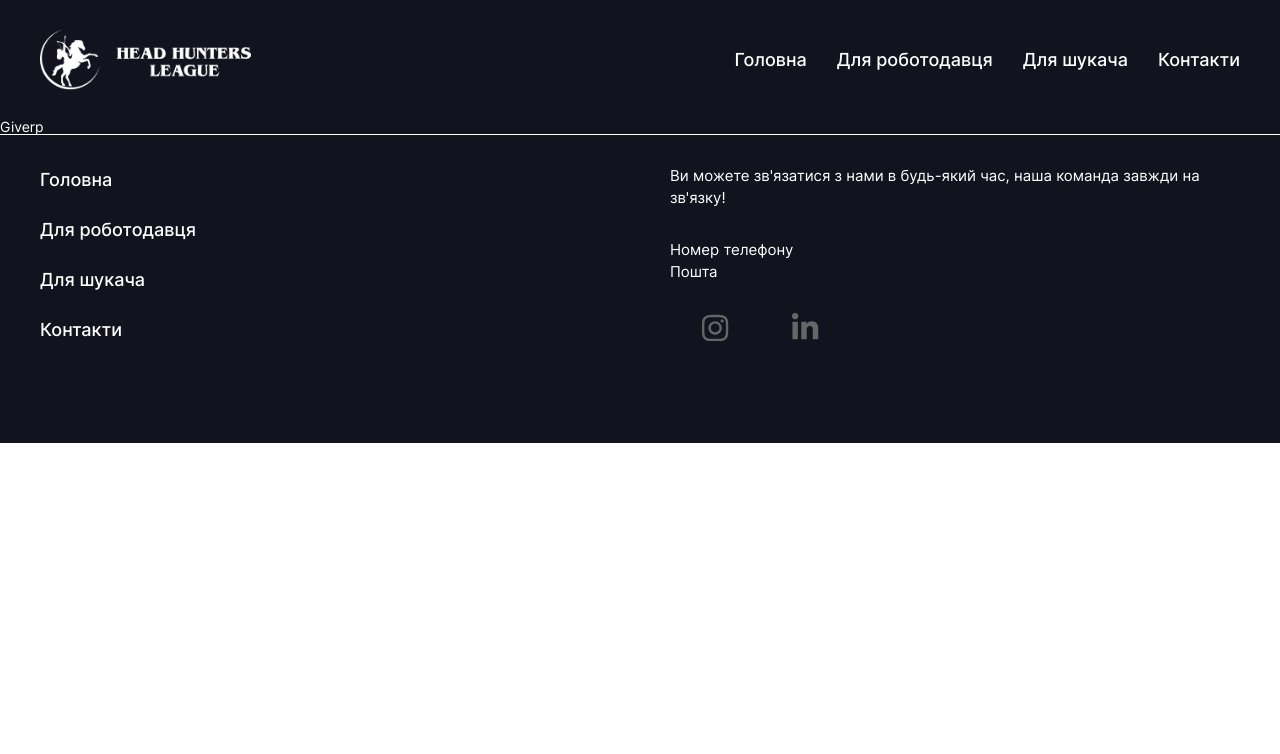
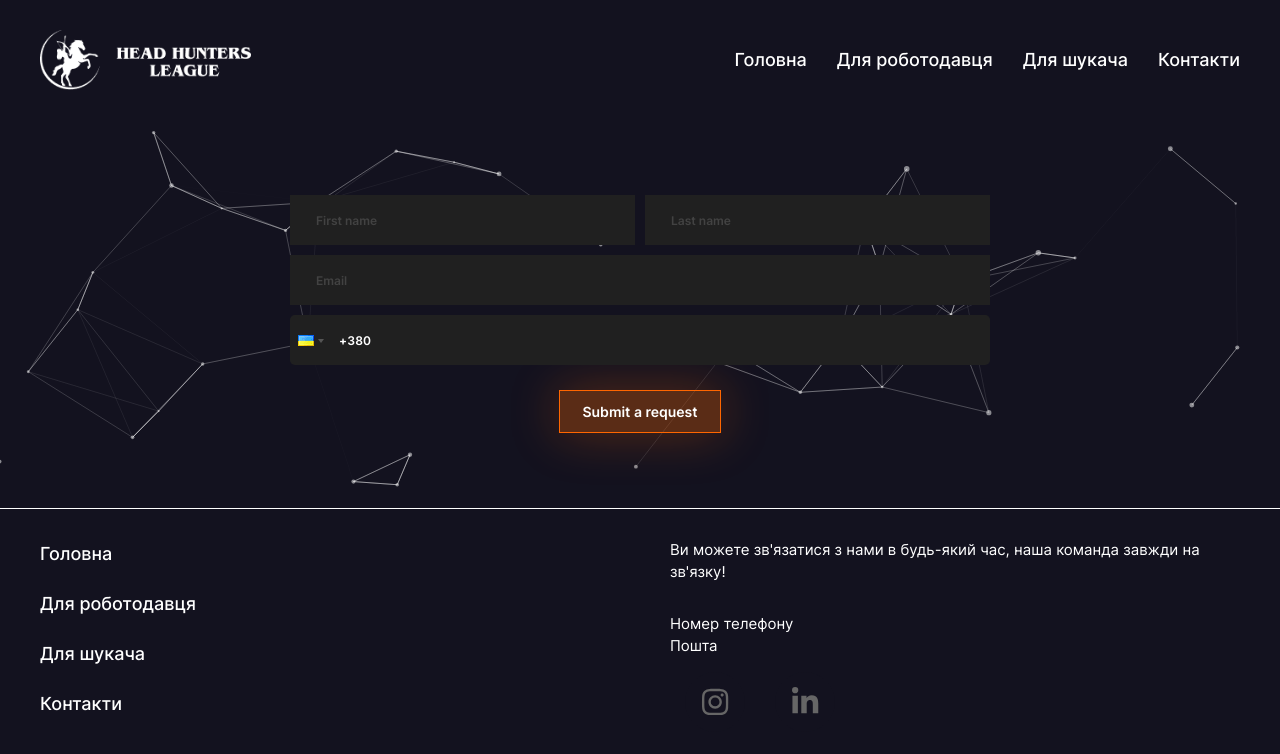
Before and after one commit to Valerkaa/HRAgency, a React (Create React App) app: page /employer in a window 1280 px wide. Shown: the top 754 px of the page. Built offline with nearby package versions, Linux system fonts and the light colour scheme.

Commit message:
Added form

```diff
--- a/package.json
+++ b/package.json
@@ -11,12 +11,17 @@
     "@testing-library/jest-dom": "^5.17.0",
     "@testing-library/react": "^13.4.0",
     "@testing-library/user-event": "^13.5.0",
+    "@tsparticles/engine": "^3.0.3",
+    "@tsparticles/react": "^3.0.0",
+    "@tsparticles/slim": "^3.0.3",
     "@types/jest": "^27.5.2",
     "@types/node": "^16.18.68",
     "@types/react": "^18.2.45",
     "@types/react-dom": "^18.2.18",
     "react": "^18.2.0",
     "react-dom": "^18.2.0",
+    "react-hook-form": "^7.49.3",
+    "react-phone-input-2": "^2.15.1",
     "react-router": "^6.21.0",
     "react-router-dom": "^6.21.0",
     "react-scripts": "5.0.1",
--- a/public/index.html
+++ b/public/index.html
@@ -10,34 +10,13 @@
       content="Web site created using create-react-app"
     />
     <link rel="apple-touch-icon" href="%PUBLIC_URL%/logo192.png" />
-    <!--
-      manifest.json provides metadata used when your web app is installed on a
-      user's mobile device or desktop. See https://developers.google.com/web/fundamentals/web-app-manifest/
-    -->
     <link rel="manifest" href="%PUBLIC_URL%/manifest.json" />
-    <!--
-      Notice the use of %PUBLIC_URL% in the tags above.
-      It will be replaced with the URL of the `public` folder during the build.
-      Only files inside the `public` folder can be referenced from the HTML.
-
-      Unlike "/favicon.ico" or "favicon.ico", "%PUBLIC_URL%/favicon.ico" will
-      work correctly both with client-side routing and a non-root public URL.
-      Learn how to configure a non-root public URL by running `npm run build`.
-    -->
-    <title>React App</title>
+    <title>
+      Head Hunters
+    </title>
   </head>
   <body>
     <noscript>You need to enable JavaScript to run this app.</noscript>
     <div id="root"></div>
-    <!--
-      This HTML file is a template.
-      If you open it directly in the browser, you will see an empty page.
-
-      You can add webfonts, meta tags, or analytics to this file.
-      The build step will place the bundled scripts into the <body> tag.
-
-      To begin the development, run `npm start` or `yarn start`.
-      To create a production bundle, use `npm run build` or `yarn build`.
-    -->
   </body>
 </html>
--- /dev/null
+++ b/src/components/GlobalComponents/Form/Form.tsx
@@ -0,0 +1,121 @@
+import { useEffect, useMemo, useState} from "react";
+import Particles, {initParticlesEngine} from "@tsparticles/react";
+import {
+    type Container,
+    type ISourceOptions,
+} from "@tsparticles/engine";
+import {loadSlim} from "@tsparticles/slim";
+import styles from "./form.module.scss"
+import 'react-phone-input-2/lib/style.css'
+import {useForm} from "react-hook-form";
+import PhoneInput from 'react-phone-input-2'
+
+import {validEmail, validNaming, validPhone} from "./Validation";
+
+
+
+export function Form(this: any) {
+    const [init, setInit] = useState(false);
+
+    useEffect(() => {
+        initParticlesEngine(async (engine) => {
+            await loadSlim(engine);
+        }).then(() => {
+            setInit(true);
+        });
+    }, []);
+
+    const particlesLoaded = async (container?: Container): Promise<void> => {
+    };
+
+    // @ts-ignore
+    const options: ISourceOptions = useMemo(
+        () => ({
+            style:{
+              width:100,
+              height:100,
+              position:"absolute",
+            },
+            fpsLimit: 120,
+            particles: {
+                color: {
+                    value: "#ffffff",
+                },
+                links: {
+                    color: "#ffffff",
+                    distance: 150,
+                    enable: true,
+                    opacity: 0.5,
+                    width: 1,
+                },
+                move: {
+                    enable: true,
+                    speed: 3,
+                },
+                number: {
+                    density: {
+                        enable: true,
+                    },
+                    value: 160,
+                },
+                opacity: {
+                    value: 0.5,
+                },
+                shape: {
+                    type: "circle",
+                },
+                size: {
+                    value: {min: 1, max: 3},
+                },
+            },
+        }),
+        [],
+    );
+
+    type FormDataValue = {
+        firstName: string,
+        lastName: string,
+        email: string,
+        phone: string
+    }
+    const {register, handleSubmit, formState: {errors,touchedFields}} = useForm<FormDataValue>();
+    const onSubmit = (data: any) => {
+        console.log(data);
+    };
+    // @ts-ignore
+    return (
+        <section className={styles.formWrap}>
+            <Particles
+                id="tsparticles" className={styles.tsparticlesCanv}
+
+                particlesLoaded={particlesLoaded}
+                options={options}
+            />
+
+            <form onSubmit={handleSubmit(onSubmit)} className={styles.formSend}>
+
+                <input type="text" {...register("firstName", {required: true, min: 2})}
+                       className={`${styles.nameValid}`} placeholder="First name" onChange={validNaming} />
+                <input type="text" {...register("lastName", {required: true, min: 2})} name="lastName"
+                       className={styles.lastnameValid} placeholder="Last name" onChange={validNaming}/>
+                <input type="text" className="email-valid" placeholder="Email" {...register("email", {
+                    required: true,
+                    pattern: /^(([^<>()\[\]\\.,;:\s@"]+(\.[^<>()\[\]\\.,;:\s@"]+)*)|(".+"))@((\[[0-9]{1,3}\.[0-9]{1,3}\.[0-9]{1,3}\.[0-9]{1,3}\])|(([a-zA-Z\-0-9]+\.)+[a-zA-Z]{2,}))$/
+                })} onChange={validEmail} />
+                <PhoneInput
+                    onChange={validPhone}
+                    inputProps={{
+                        name: 'phone',
+                        required: true,
+
+                    }}
+                    onlyCountries={['ua']}
+                    placeholder="Введіть номер телефона"
+                    country={'ua'}
+
+                />
+                <button type="submit" className={styles.sendBtn}>Submit a request</button>
+            </form>
+        </section>
+    )
+}
--- /dev/null
+++ b/src/components/GlobalComponents/Form/Validation.tsx
@@ -0,0 +1,46 @@
+import {ChangeEvent} from "react";
+import styles from "./form.module.scss";
+
+export function validNaming(event: ChangeEvent<HTMLInputElement>) {
+    console.log(event.target.value.length)
+    if (event.target.value.length > 2){
+        event.preventDefault()
+        event.target.classList.add(`${styles.activeGood}`)
+        event.target.classList.remove(`${styles.activeBad}`)
+        console.log("Goof")
+    }else{
+        event.preventDefault()
+        console.log("boot")
+        event.target.classList.add(`${styles.activeBad}`)
+        event.target.classList.remove(`${styles.activeGood}`)
+    }
+}
+export function validEmail(event: ChangeEvent<HTMLInputElement>){
+    let pattern = /^(([^<>()\[\]\\.,;:\s@"]+(\.[^<>()\[\]\\.,;:\s@"]+)*)|(".+"))@((\[[0-9]{1,3}\.[0-9]{1,3}\.[0-9]{1,3}\.[0-9]{1,3}\])|(([a-zA-Z\-0-9]+\.)+[a-zA-Z]{2,}))$/,
+    validEmail = pattern.test(String(event.target.value).toLowerCase());
+    if (validEmail === true){
+        event.preventDefault()
+        event.target.classList.add(`${styles.activeGood}`)
+        event.target.classList.remove(`${styles.activeBad}`)
+        console.log("Goof")
+    }else{
+        event.preventDefault()
+        console.log("boot")
+        event.target.classList.add(`${styles.activeBad}`)
+        event.target.classList.remove(`${styles.activeGood}`)
+    }
+}
+export function validPhone(value:string,data:{},event: ChangeEvent<HTMLInputElement>){
+    let pattern = /^\+?3?8?(0\d{9})$/;
+    console.log("Bul test",pattern.test(value))
+    console.log("value",value)
+    if (pattern.test(value)){
+        event.target.classList.add(`${styles.activeGood}`)
+        event.target.classList.remove(`${styles.activeBad}`)
+        console.log("Goof")
+    }else{
+        console.log("boot")
+        event.target.classList.add(`${styles.activeBad}`)
+        event.target.classList.remove(`${styles.activeGood}`)
+    }
+}
--- /dev/null
+++ b/src/components/GlobalComponents/Form/form.module.scss
@@ -0,0 +1,103 @@
+.tsparticlesCanv {
+  position: absolute;
+  top: 0;
+  left: 0;
+  bottom: 0;
+  right: 0;
+}
+.formWrap{
+  position: relative;
+  padding: 50px;
+}
+
+
+
+.formSend input[name="phone"]{
+
+    margin-bottom: 10px;
+    width: 100%;
+    height: 50px;
+    border: 1px solid transparent;
+    font-size: 12px;
+    font-weight: 600;
+    caret-color: #ff6600;
+    background: #202020;
+    outline: none;
+    transition: all 0.3s ease;
+
+}
+.formSend input::placeholder{
+  color: #424242;
+}
+
+
+
+
+
+.formSend input {
+  margin-bottom: 10px;
+  padding: 10px 25px;
+  width: 100%;
+  height: 50px;
+  border: 1px solid transparent;
+  font-size: 12px;
+  font-weight: 600;
+  caret-color: #ff6600;
+  background: #202020;
+  outline: none;
+  color: #ffffff;
+  transition: all 0.3s ease;
+}
+.formSend .activeGood, .form-send .activeGood:focus {
+  border: 1px solid #5ec849!important;
+  caret-color: #5ec849!important;
+  background: rgba(94,200,73,.1)!important;
+  box-shadow: 0 0 30px rgba(94,200,73,.15)!important;
+}
+.formSend .activeBad, .formSend .activeBad:focus {
+  border: 1px solid #ff0000;
+  caret-color: #ff0000;
+  background: rgba(255,0,0,.1);
+  box-shadow: 0 0 30px rgba(255,0,0,.15);
+}
+.formSend {
+  margin: 25px auto 0;
+  max-width: 400px;
+  position: relative;
+  z-index: 1;
+}
+.sendBtn{
+  margin: 25px 0;
+  padding: 12px 22px;
+  width: fit-content;
+  font-size: 14px;
+  font-weight: 600;
+  border: 1px solid #ff6600;
+  background: rgba(255,102,0,.3);
+  color: #ffffff;
+  box-shadow: 0 0 50px rgba(255,102,0,.3);
+}
+.formSend button {
+  margin-left: auto;
+  margin-right: auto;
+  display: block;
+  cursor: pointer;
+}
+.formSend input:focus {
+  border: 1px solid #ff6600;
+  background: rgba(255,102,0,.1);
+  box-shadow: 0 0 30px rgba(255,102,0,.15);
+}
+@media (min-width: 1024px){
+.formSend {
+  max-width: 700px;
+  display: flex;
+  flex-wrap: wrap;
+}
+  .nameValid {
+    margin-right: 10px;
+  }
+  .nameValid, .lastnameValid {
+    max-width: 345px;
+  }
+}
--- a/src/index.scss
+++ b/src/index.scss
@@ -1,2 +1,45 @@
 @import-normalize;
 @import "styles/_null.scss";
+// Custom Tel Input
+.react-tel-input .flag-dropdown{
+  background: transparent!important;
+  border: none!important;
+}
+.react-tel-input .selected-flag:hover, .react-tel-input .selected-flag:focus{
+  background: transparent!important;
+}
+.react-tel-input .country-list{
+  background: #202020!important;
+}
+.react-tel-input .country-list .country:hover{
+  background: #2b2b2b !important;
+}
+.react-tel-input .country-list .country.highlight{
+  background: #2b2b2b !important;
+}
+.react-tel-input .flag-dropdown.open .selected-flag{
+  background: #2b2b2b !important;
+}
+   /* width */
+ ::-webkit-scrollbar {
+   width: 20px;
+ }
+
+/* Track */
+::-webkit-scrollbar-track {
+  border: 1px solid #424242;
+  border-radius: 10px;
+  background: #2b2b2b !important;
+}
+
+/* Handle */
+::-webkit-scrollbar-thumb {
+  background: #1e1e1e;
+  border-radius: 10px;
+  border: 1px solid #424242;
+}
+
+/* Handle on hover */
+::-webkit-scrollbar-thumb:hover {
+  background: #424242;
+}
--- a/src/pages/GiverPage/GiverPage.tsx
+++ b/src/pages/GiverPage/GiverPage.tsx
@@ -1,7 +1,10 @@
 import React from "react";
+import {Form} from "../../components/GlobalComponents/Form/Form";
 
 export function GiverPage() {
     return(
-        <div>Giverp</div>
+        <>
+            <Form/>
+        </>
     )
 }
```
Also changed, not shown: 1 other file (tests, documents, lock files or other folders).
